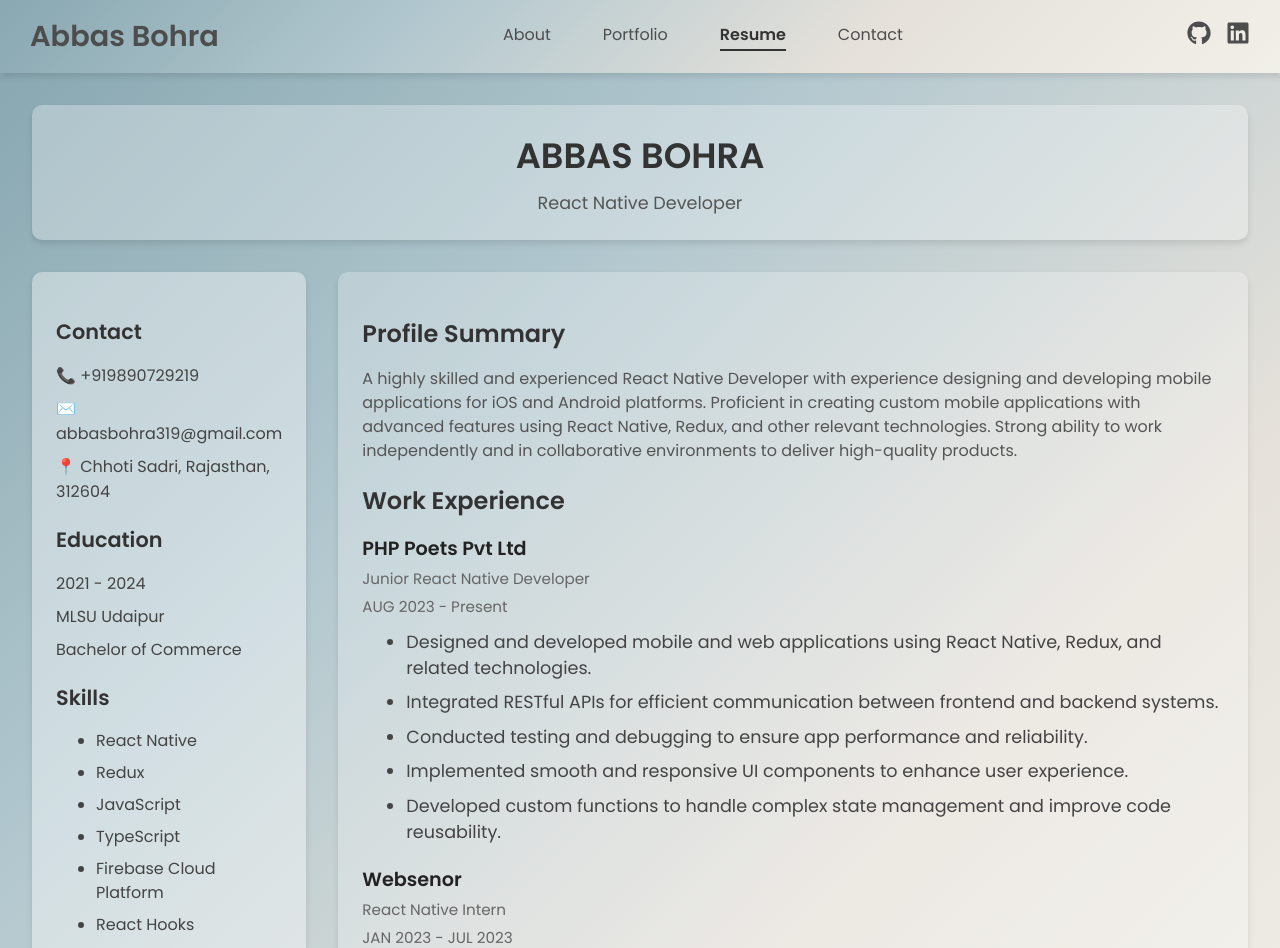
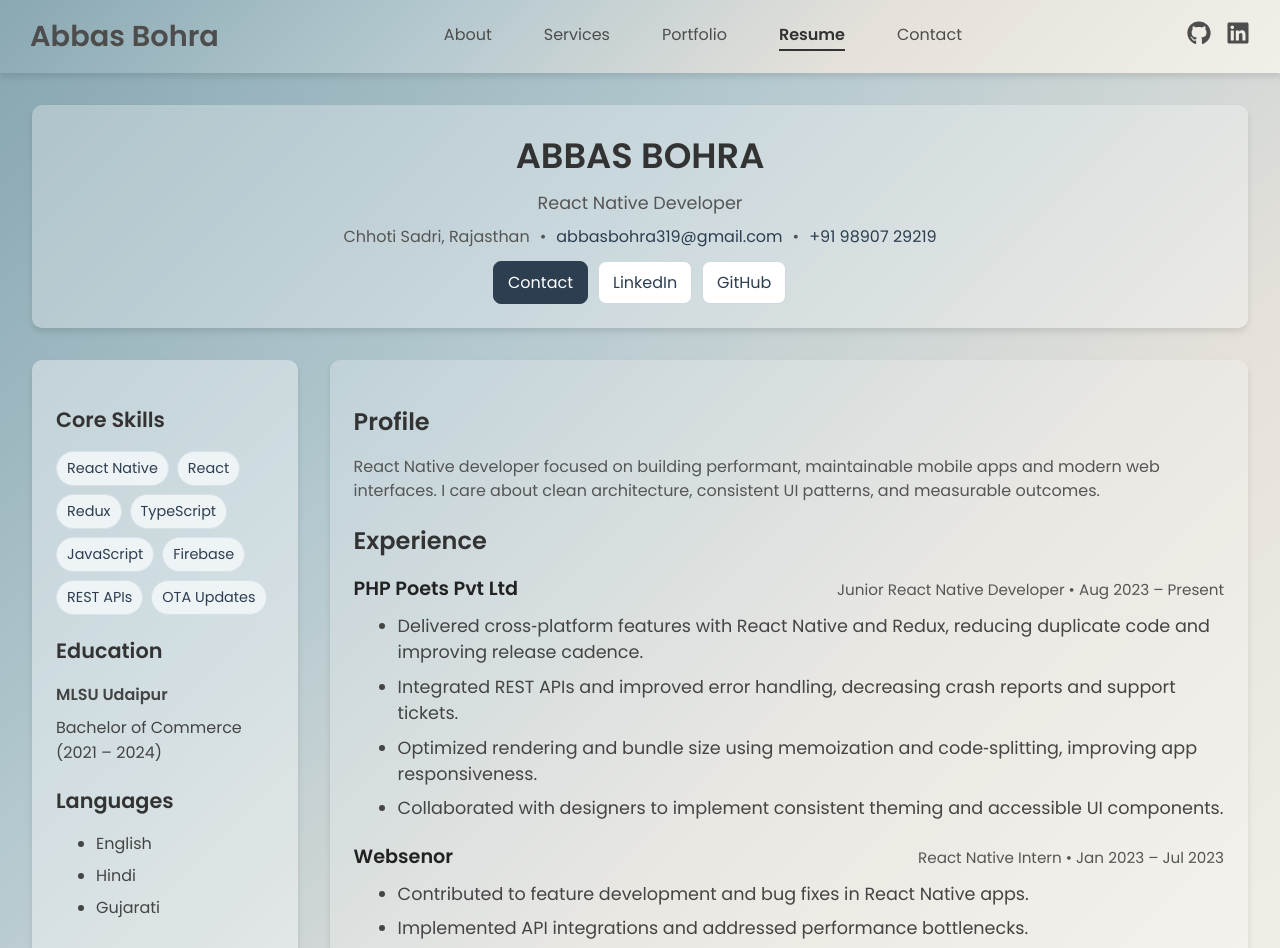
Before and after one commit to abbasbohra/potfolio, a React (Create React App) app: page /resume in a window 1280 px wide. Shown: the top 948 px of the page. Built offline with nearby package versions, Linux system fonts and the light colour scheme.

Commit message:
design change

```diff
--- a/src/App.js
+++ b/src/App.js
@@ -10,6 +10,7 @@ import About from "./components/About";
 import Portfolio from "./components/Protfolio";
 import Contact from "./components/contact";
 import Resume from "./components/Resume";
+import Services from "./components/Services";
 import Footer from "./components/Footer";
 import ECommerceAppDetail from "./components/EcommerceAppDetail";
 import HotelBookingAppDetail from "./components/HotelBookingAppDetail";
@@ -27,6 +28,7 @@ function App() {
           {/* Default Route */}
           <Route path="/About" element={<About />} />
           <Route path="/portfolio" element={<Portfolio />} />
+          <Route path="/services" element={<Services />} />
           <Route path="/resume" element={<Resume />} />
           <Route path="/contact" element={<Contact />} />
           <Route path="/project/e-commerce" element={<ECommerceAppDetail />} />
--- a/src/components/CssFile/Resume.css
+++ b/src/components/CssFile/Resume.css
@@ -5,6 +5,18 @@
   border-radius: 10px;
   font-family: "Poppins", Arial, sans-serif;
   box-shadow: 0 4px 8px rgba(0, 0, 0, 0.1);
+}
+
+/* Entrance animation */
+@keyframes fadeInUp {
+  from {
+    opacity: 0;
+    transform: translateY(12px);
+  }
+  to {
+    opacity: 1;
+    transform: translateY(0);
+  }
 }
 
 /* Header */
@@ -15,6 +27,8 @@
   border-radius: 10px;
   box-shadow: 0 4px 6px rgba(0, 0, 0, 0.1);
   margin-bottom: 2rem;
+  opacity: 0;
+  animation: fadeInUp 500ms ease forwards;
 }
 
 .header h1 {
@@ -30,6 +44,56 @@
   margin-top: 8px;
 }
 
+.header .meta {
+  margin-top: 8px;
+  display: flex;
+  gap: 10px;
+  justify-content: center;
+  flex-wrap: wrap;
+  color: #555;
+}
+
+.header .meta a {
+  color: #2c3e50;
+  text-decoration: none;
+}
+
+.header .meta a:hover {
+  text-decoration: underline;
+}
+
+.header-actions {
+  margin-top: 12px;
+  display: flex;
+  gap: 10px;
+  justify-content: center;
+  flex-wrap: wrap;
+}
+
+.btn {
+  display: inline-block;
+  padding: 8px 14px;
+  border-radius: 8px;
+  border: 1px solid #cfd8dc;
+  color: #2c3e50;
+  background: #ffffff;
+  text-decoration: none;
+  transition: box-shadow 200ms ease, transform 200ms ease,
+    background-color 200ms ease, color 200ms ease;
+  will-change: transform, box-shadow;
+}
+
+.btn:hover {
+  transform: translateY(-1px);
+  box-shadow: 0 6px 14px rgba(0, 0, 0, 0.08);
+}
+
+.btn-primary {
+  background: #2c3e50;
+  color: #ffffff;
+  border-color: #2c3e50;
+}
+
 /* Content Layout */
 .content {
   display: flex;
@@ -43,6 +107,8 @@
   padding: 1.5rem;
   border-radius: 10px;
   box-shadow: 0 4px 6px rgba(0, 0, 0, 0.1);
+  opacity: 0;
+  animation: fadeInUp 600ms ease 120ms forwards;
 }
 
 .left-column h2 {
@@ -59,6 +125,21 @@
   margin-bottom: 0.5rem;
 }
 
+.tags {
+  display: flex;
+  flex-wrap: wrap;
+  gap: 8px;
+}
+
+.tag {
+  background: #eef3f6;
+  color: #2c3e50;
+  border: 1px solid #d7e1e7;
+  padding: 6px 10px;
+  border-radius: 999px;
+  font-size: 0.9rem;
+}
+
 /* Right Column */
 .right-column {
   flex: 2;
@@ -66,6 +147,8 @@
   padding: 1.5rem;
   border-radius: 10px;
   box-shadow: 0 4px 6px rgba(0, 0, 0, 0.1);
+  opacity: 0;
+  animation: fadeInUp 600ms ease 220ms forwards;
 }
 
 .right-column h2 {
@@ -101,6 +184,19 @@
 .experience ul li {
   margin-bottom: 8px;
   color: #444;
+  transition: color 200ms ease;
+}
+
+.exp-header {
+  display: flex;
+  align-items: baseline;
+  justify-content: space-between;
+  gap: 10px;
+}
+
+.exp-meta {
+  color: #555;
+  font-size: 0.95rem;
 }
 
 /* General List Styles */
@@ -118,4 +214,10 @@ ul {
   .header h1 {
     font-size: 1.8rem;
   }
+
+  .exp-header {
+    flex-direction: column;
+    align-items: flex-start;
+    gap: 4px;
+  }
 }
--- /dev/null
+++ b/src/components/CssFile/Services.css
@@ -0,0 +1,101 @@
+.services-section {
+  background: linear-gradient(135deg, #89a8b2, #b3c8cf, #e5e1da, #f1f0e8);
+  padding: 2rem 1.5rem;
+}
+
+/* Animations */
+@keyframes fadeInUp {
+  from {
+    opacity: 0;
+    transform: translateY(10px);
+  }
+  to {
+    opacity: 1;
+    transform: translateY(0);
+  }
+}
+
+.services-hero {
+  text-align: center;
+  margin-bottom: 1.5rem;
+  opacity: 0;
+  animation: fadeInUp 500ms ease forwards;
+}
+
+.services-title {
+  font-size: 2.2rem;
+  font-weight: 700;
+  color: #2c3e50;
+  margin: 0 0 0.25rem 0;
+}
+
+.services-subtitle {
+  font-size: 1.05rem;
+  color: #4a4a4a;
+}
+
+.services-grid {
+  display: grid;
+  grid-template-columns: repeat(auto-fill, minmax(260px, 1fr));
+  gap: 1rem;
+}
+
+.service-card {
+  background: #ffffff;
+  border-radius: 12px;
+  padding: 1rem 1.25rem;
+  box-shadow: 0 6px 18px rgba(0, 0, 0, 0.08);
+  transition: transform 0.2s ease, box-shadow 0.2s ease;
+  opacity: 0;
+  animation: fadeInUp 600ms ease forwards;
+}
+
+.service-card:hover {
+  transform: translateY(-4px);
+  box-shadow: 0 10px 24px rgba(0, 0, 0, 0.12);
+}
+
+.service-card:nth-child(1) {
+  animation-delay: 80ms;
+}
+.service-card:nth-child(2) {
+  animation-delay: 140ms;
+}
+.service-card:nth-child(3) {
+  animation-delay: 200ms;
+}
+.service-card:nth-child(4) {
+  animation-delay: 260ms;
+}
+.service-card:nth-child(5) {
+  animation-delay: 320ms;
+}
+.service-card:nth-child(6) {
+  animation-delay: 380ms;
+}
+
+.service-title {
+  font-size: 1.2rem;
+  margin: 0 0 0.25rem 0;
+  color: #2c3e50;
+}
+
+.service-description {
+  color: #555;
+  margin: 0 0 0.5rem 0;
+}
+
+.service-points {
+  padding-left: 1.25rem;
+  color: #444;
+}
+
+.service-points li {
+  margin-bottom: 0.35rem;
+}
+
+@media (max-width: 768px) {
+  .services-title {
+    font-size: 1.8rem;
+  }
+}
--- a/src/components/Header.js
+++ b/src/components/Header.js
@@ -14,6 +14,12 @@ const Header = () => (
           className={({ isActive }) => `nav-link ${isActive ? "active" : ""}`}
         >
           About
+        </NavLink>
+        <NavLink
+          to="/services"
+          className={({ isActive }) => `nav-link ${isActive ? "active" : ""}`}
+        >
+          Services
         </NavLink>
         <NavLink
           to="/portfolio"
--- a/src/components/Resume.js
+++ b/src/components/Resume.js
@@ -4,48 +4,63 @@ import "./CssFile/Resume.css";
 const Resume = () => {
   return (
     <div id="resume" className="resume-container">
-      {/* Header Section */}
       <div className="header">
         <h1>ABBAS BOHRA</h1>
         <p>React Native Developer</p>
+        <div className="meta">
+          <span>Chhoti Sadri, Rajasthan</span>
+          <span>•</span>
+          <a href="mailto:abbasbohra319@gmail.com">abbasbohra319@gmail.com</a>
+          <span>•</span>
+          <a href="tel:+919890729219">+91 98907 29219</a>
+        </div>
+        <div className="header-actions">
+          <a className="btn btn-primary" href="#contact">
+            Contact
+          </a>
+          <a
+            className="btn"
+            href="https://linkedin.com/in/abbasbohra50"
+            target="_blank"
+            rel="noreferrer"
+          >
+            LinkedIn
+          </a>
+          <a
+            className="btn"
+            href="https://github.com/abbasbohra"
+            target="_blank"
+            rel="noreferrer"
+          >
+            GitHub
+          </a>
+        </div>
       </div>
 
-      {/* Main Content Section */}
       <div className="content">
-        {/* Left Column */}
         <div className="left-column">
-          {/* Contact */}
           <div className="section">
-            <h2>Contact</h2>
-            <p>📞 +919890729219</p>
-            <p>✉️ abbasbohra319@gmail.com</p>
-            <p>📍 Chhoti Sadri, Rajasthan, 312604</p>
+            <h2>Core Skills</h2>
+            <div className="tags">
+              <span className="tag">React Native</span>
+              <span className="tag">React</span>
+              <span className="tag">Redux</span>
+              <span className="tag">TypeScript</span>
+              <span className="tag">JavaScript</span>
+              <span className="tag">Firebase</span>
+              <span className="tag">REST APIs</span>
+              <span className="tag">OTA Updates</span>
+            </div>
           </div>
 
-          {/* Education */}
           <div className="section">
             <h2>Education</h2>
-            <p>2021 - 2024</p>
-            <p>MLSU Udaipur</p>
-            <p>Bachelor of Commerce</p>
+            <p>
+              <strong>MLSU Udaipur</strong>
+            </p>
+            <p>Bachelor of Commerce (2021 – 2024)</p>
           </div>
 
-          {/* Skills */}
-          <div className="section">
-            <h2>Skills</h2>
-            <ul>
-              <li>React Native</li>
-              <li>Redux</li>
-              <li>JavaScript</li>
-              <li>TypeScript</li>
-              <li>Firebase Cloud Platform</li>
-              <li>React Hooks</li>
-              <li>React Web</li>
-              <li>OTA Update</li>
-            </ul>
-          </div>
-
-          {/* Languages */}
           <div className="section">
             <h2>Languages</h2>
             <ul>
@@ -56,67 +71,65 @@ const Resume = () => {
           </div>
         </div>
 
-        {/* Right Column */}
         <div className="right-column">
-          {/* Profile Summary */}
           <div className="section">
-            <h2>Profile Summary</h2>
+            <h2>Profile</h2>
             <p>
-              A highly skilled and experienced React Native Developer with
-              experience designing and developing mobile applications for iOS
-              and Android platforms. Proficient in creating custom mobile
-              applications with advanced features using React Native, Redux, and
-              other relevant technologies. Strong ability to work independently
-              and in collaborative environments to deliver high-quality
-              products.
+              React Native developer focused on building performant,
+              maintainable mobile apps and modern web interfaces. I care about
+              clean architecture, consistent UI patterns, and measurable
+              outcomes.
             </p>
           </div>
 
-          {/* Work Experience */}
           <div className="section">
-            <h2>Work Experience</h2>
+            <h2>Experience</h2>
             <div className="experience">
-              <h3>PHP Poets Pvt Ltd</h3>
-              <p>Junior React Native Developer</p>
-              <p>AUG 2023 - Present</p>
+              <div className="exp-header">
+                <h3>PHP Poets Pvt Ltd</h3>
+                <span className="exp-meta">
+                  Junior React Native Developer • Aug 2023 – Present
+                </span>
+              </div>
               <ul>
                 <li>
-                  Designed and developed mobile and web applications using React
-                  Native, Redux, and related technologies.
+                  Delivered cross‑platform features with React Native and Redux,
+                  reducing duplicate code and improving release cadence.
                 </li>
                 <li>
-                  Integrated RESTful APIs for efficient communication between
-                  frontend and backend systems.
+                  Integrated REST APIs and improved error handling, decreasing
+                  crash reports and support tickets.
                 </li>
                 <li>
-                  Conducted testing and debugging to ensure app performance and
-                  reliability.
+                  Optimized rendering and bundle size using memoization and
+                  code‑splitting, improving app responsiveness.
                 </li>
                 <li>
-                  Implemented smooth and responsive UI components to enhance
-                  user experience.
-                </li>
-                <li>
-                  Developed custom functions to handle complex state management
-                  and improve code reusability.
+                  Collaborated with designers to implement consistent theming
+                  and accessible UI components.
                 </li>
               </ul>
             </div>
+
             <div className="experience">
-              <h3>Websenor</h3>
-              <p>React Native Intern</p>
-              <p>JAN 2023 - JUL 2023</p>
+              <div className="exp-header">
+                <h3>Websenor</h3>
+                <span className="exp-meta">
+                  React Native Intern • Jan 2023 – Jul 2023
+                </span>
+              </div>
               <ul>
                 <li>
-                  Assisted in developing and maintaining mobile applications
-                  using React Native.
+                  Contributed to feature development and bug fixes in React
+                  Native apps.
                 </li>
                 <li>
-                  Integrated RESTful APIs and resolved performance issues.
+                  Implemented API integrations and addressed performance
+                  bottlenecks.
                 </li>
                 <li>
-                  Gained hands-on experience in Redux and debugging
-                  methodologies.
+                  Strengthened fundamentals in Redux, debugging, and testing
+                  flows.
                 </li>
               </ul>
             </div>
--- /dev/null
+++ b/src/components/Services.js
@@ -0,0 +1,75 @@
+import React from "react";
+import "./CssFile/Services.css";
+
+const services = [
+  {
+    title: "Website Development",
+    description:
+      "Responsive, fast, and SEO-friendly websites using React and modern tooling.",
+    points: [
+      "Single-page apps and multi-page sites",
+      "Component-driven UI with reusable patterns",
+      "Accessibility and performance best practices",
+    ],
+  },
+  {
+    title: "Mobile App Development",
+    description:
+      "Cross-platform iOS and Android apps with React Native and robust architecture.",
+    points: [
+      "Clean navigation and state management (Redux)",
+      "OTA updates and CI-ready builds",
+      "Native modules and device integrations",
+    ],
+  },
+  {
+    title: "SEO & Performance",
+    description:
+      "Improve discoverability and Core Web Vitals with solid technical SEO.",
+    points: [
+      "Meta tags, schema, sitemap, robots",
+      "Image optimization and code splitting",
+      "Lighthouse audits and fixes",
+    ],
+  },
+  {
+    title: "Backend & APIs",
+    description:
+      "Secure REST integrations and lightweight backend services where needed.",
+    points: [
+      "API design and integration",
+      "Auth flows and data validation",
+      "Cloud functions and Firebase backend",
+    ],
+  },
+];
+
+const Services = () => {
+  return (
+    <section id="services" className="services-section">
+      <div className="services-hero">
+        <h1 className="services-title">Services</h1>
+        <p className="services-subtitle">
+          I help teams ship reliable web and mobile products with clean code and
+          thoughtful UX.
+        </p>
+      </div>
+
+      <div className="services-grid">
+        {services.map((service) => (
+          <div key={service.title} className="service-card">
+            <h3 className="service-title">{service.title}</h3>
+            <p className="service-description">{service.description}</p>
+            <ul className="service-points">
+              {service.points.map((p) => (
+                <li key={p}>{p}</li>
+              ))}
+            </ul>
+          </div>
+        ))}
+      </div>
+    </section>
+  );
+};
+
+export default Services;
```
